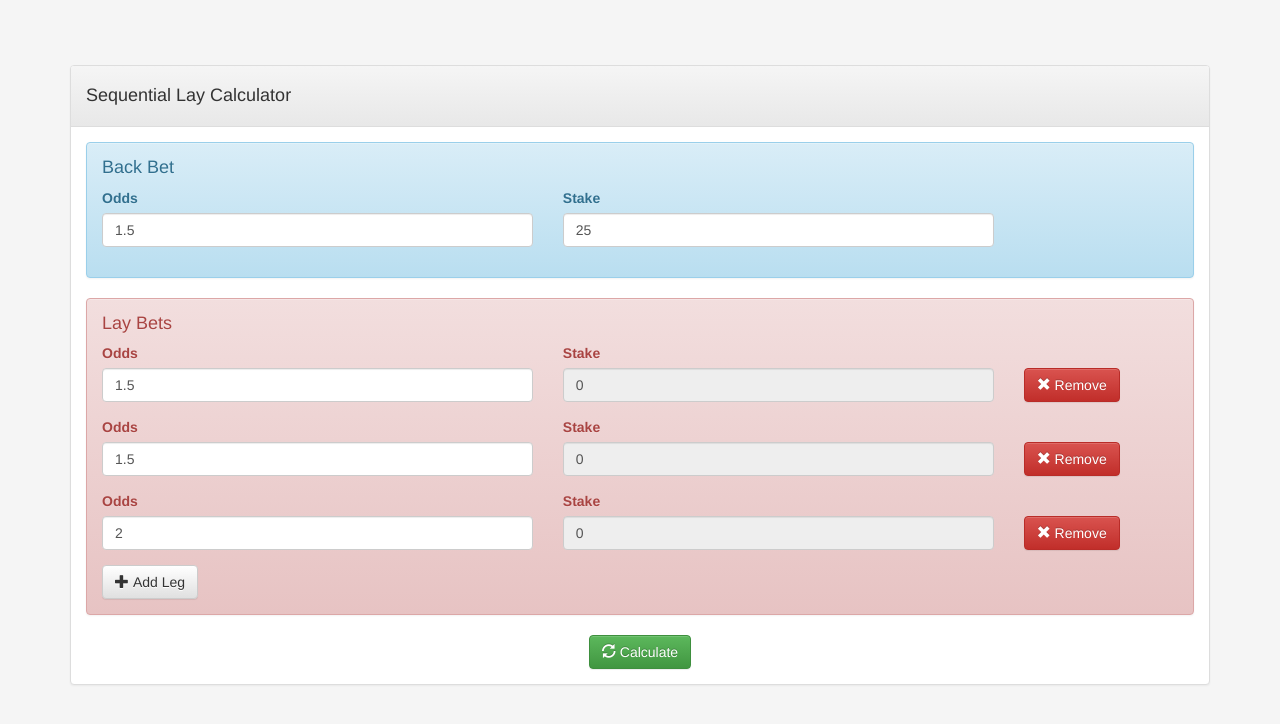
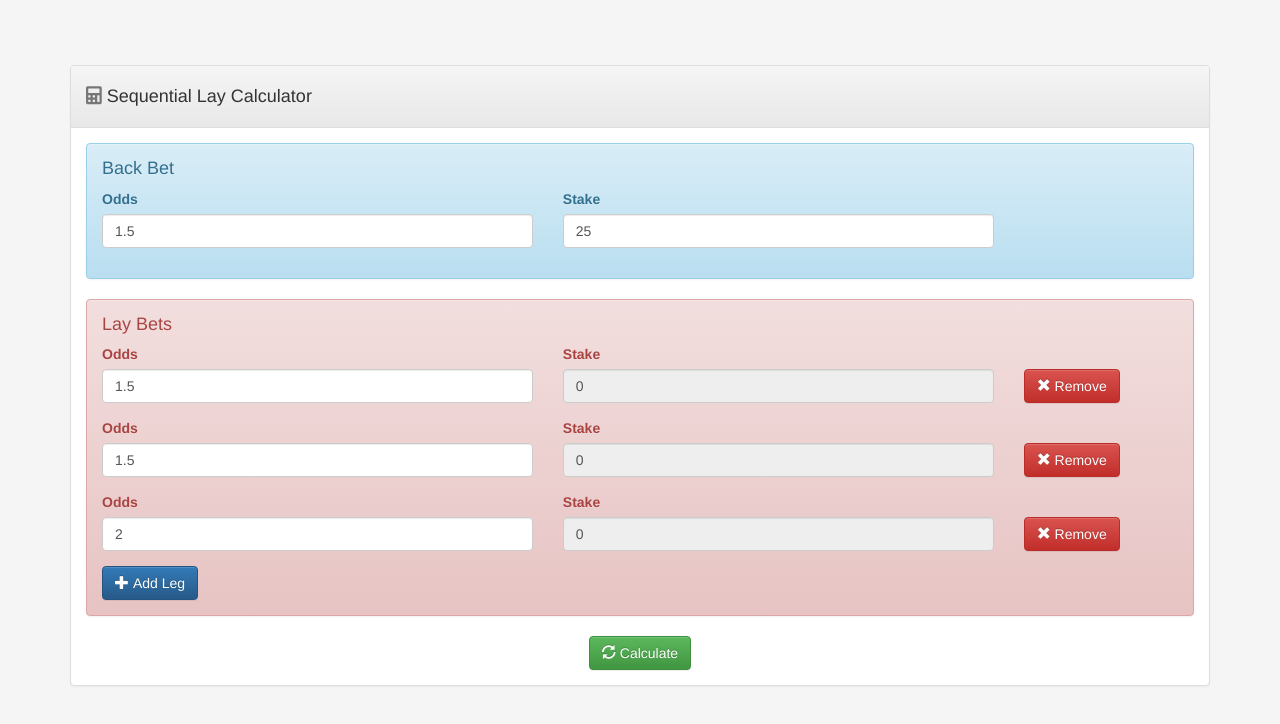
Before and after one commit to richard-ob/sequential-layer, a Vue app: page / in a window 1280 px wide. Shown: the top 724 px of the page. Built offline with nearby package versions, Linux system fonts and the light colour scheme.

Commit message:
Minor styling changes

```diff
--- a/src/components/SequentialLayCalculator.vue
+++ b/src/components/SequentialLayCalculator.vue
@@ -2,7 +2,7 @@
   <div class="sequential-lay-calculator">
     <div class="panel panel-default">
       <div class="panel-heading">
-        <h4>Sequential Lay Calculator</h4>
+        <h4><i class="fa fa-calculator text-muted"></i> Sequential Lay Calculator</h4>
       </div>
       <div class="panel-body">
         <form>
@@ -44,7 +44,7 @@
                 </button>
               </div>
             </div>
-            <button type="button" class="btn btn-default" v-on:click="addLeg">
+            <button type="button" class="btn btn-primary" v-on:click="addLeg">
               <i class="glyphicon glyphicon-plus"></i>&nbsp;Add Leg
             </button>
           </div>
```
